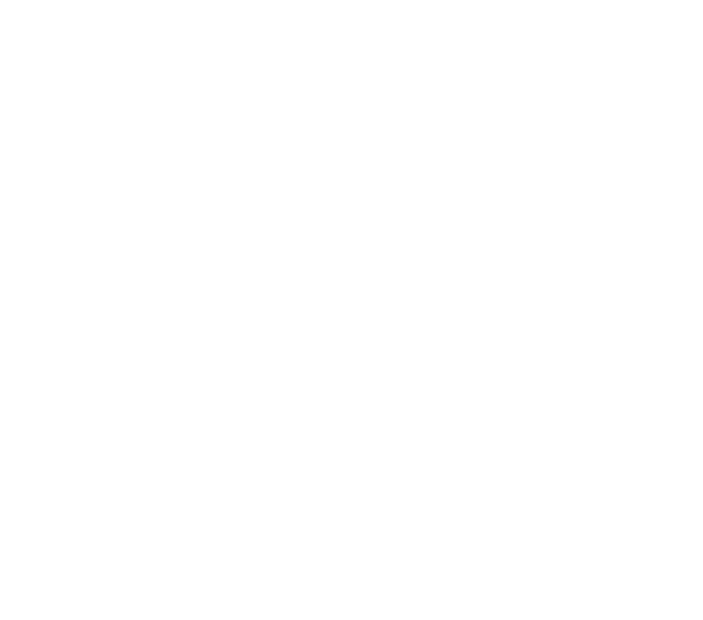
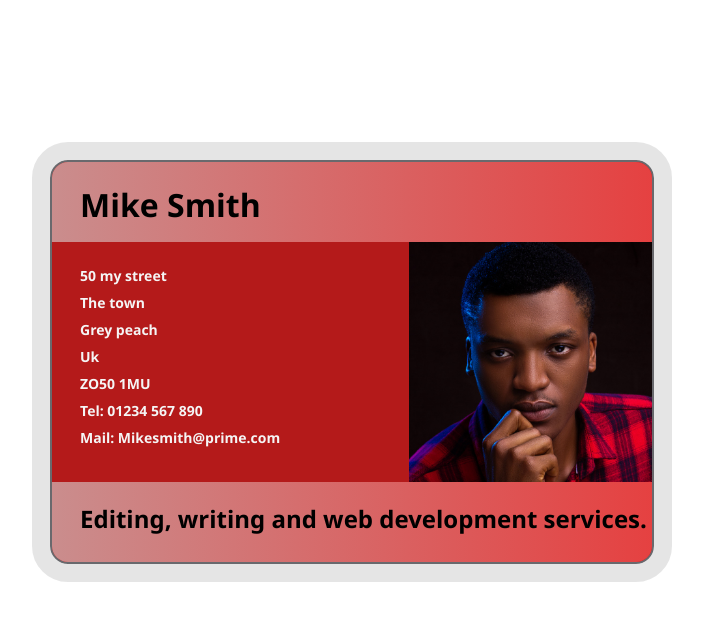
Before and after one commit to vk196/Assessment-02, a plain HTML site: page index.html in a window 1280 px wide. Shown: the whole page, without its empty margins (288-991 px from the left). Drawn offline with Linux system fonts and the light colour scheme.

Commit message:
Finished info card

```diff
--- a/index.html
+++ b/index.html
@@ -4,13 +4,27 @@
     <meta charset="UTF-8">
     <meta http-equiv="X-UA-Compatible" content="IE=edge">
     <meta name="viewport" content="width=device-width, initial-scale=1.0">
+    <link rel="stylesheet" href="style.css">
     <title>Document</title>
 </head>
 <body>
-<div>
-    <header></header>
-    <main></main>
-    <footer></footer>
+<div class="container">
+    <header class="header"><h1>Mike Smith</h1></header>
+    <main class="main">
+        <p>
+            50 my street <br/>
+            The town <br/>
+            Grey peach <br/>
+            Uk <br/>
+            ZO50 1MU <br/>
+            Tel: 01234 567 890 <br/>
+            Mail: Mikesmith@prime.com <br/>
+        </p>
+        <img src="images/me.jpg" alt="Boring me" width="356w" height="356w">
+    </main>
+    <footer>
+        <h2>Editing, writing and web development services.</h2>
+    </footer>
 </div>
 </body>
 </html>
--- a/style.css
+++ b/style.css
@@ -1,4 +1,69 @@
+/* General page style */
 body{
     margin: 0;
     padding: 0;
+    height: screen;
+    font-family: 'Segoe UI', 'sans-serif';
+
+/* container style */
 }
+.container{
+    width: 600px;
+    height: 400px;
+    border: 2px solid rgb(105, 105, 109);
+    margin-inline: auto;
+    margin-block-start: 160px;
+    border-radius: 18px;
+    outline: 18px solid rgba(211, 211, 211, 0.582);
+    background-color: rgb(180, 26, 26);
+    gradient(to left, rgb(229, 65, 65), rgb(202, 141, 141));
+    overflow: hidden;
+    position: relative;
+    transition: 1s linear;
+}
+.container:hover{
+    transform: scale(1.02);
+}
+
+/* header container gradient */
+.header {
+    position: absolute;
+    top: o;
+    width: 100%;
+    height: 80px;
+    background: linear-gradient(to left, rgb(229, 65, 65), rgb(202, 141, 141));
+    z-index: 2;
+}
+
+/* footer container gradient and positioning */
+footer{
+    width: 100%;
+    height: 80px;
+    background: linear-gradient(to left, rgb(229, 65, 65), rgb(202, 141, 141));
+    position: absolute;
+    bottom: 0;
+    overflow: hidden;
+}
+
+h1, h2, p{
+     margin-inline-start: 28px;
+}
+
+.main > p{
+    font-size: 14px;
+    font-weight: 600;
+    color: whitesmoke;
+    line-height: 27px;
+    margin-top: 100px;
+}
+
+/* img sizing and positioning */
+.main img{
+    position: absolute;
+    right: 0;
+    top:0;
+    margin-top: 80px;
+    width: 243px;
+    height: 243px;
+    z-index: 0;
+}
```
